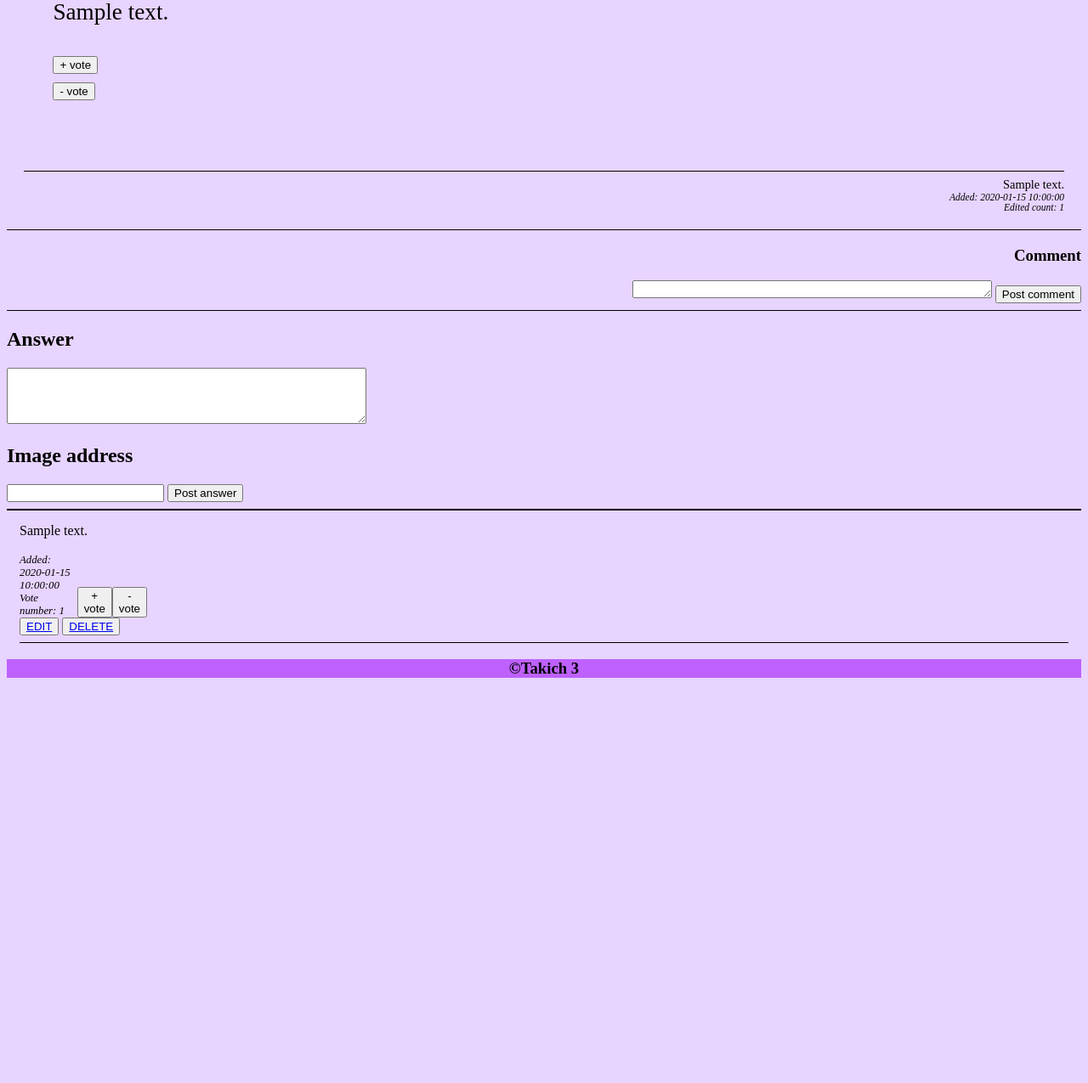
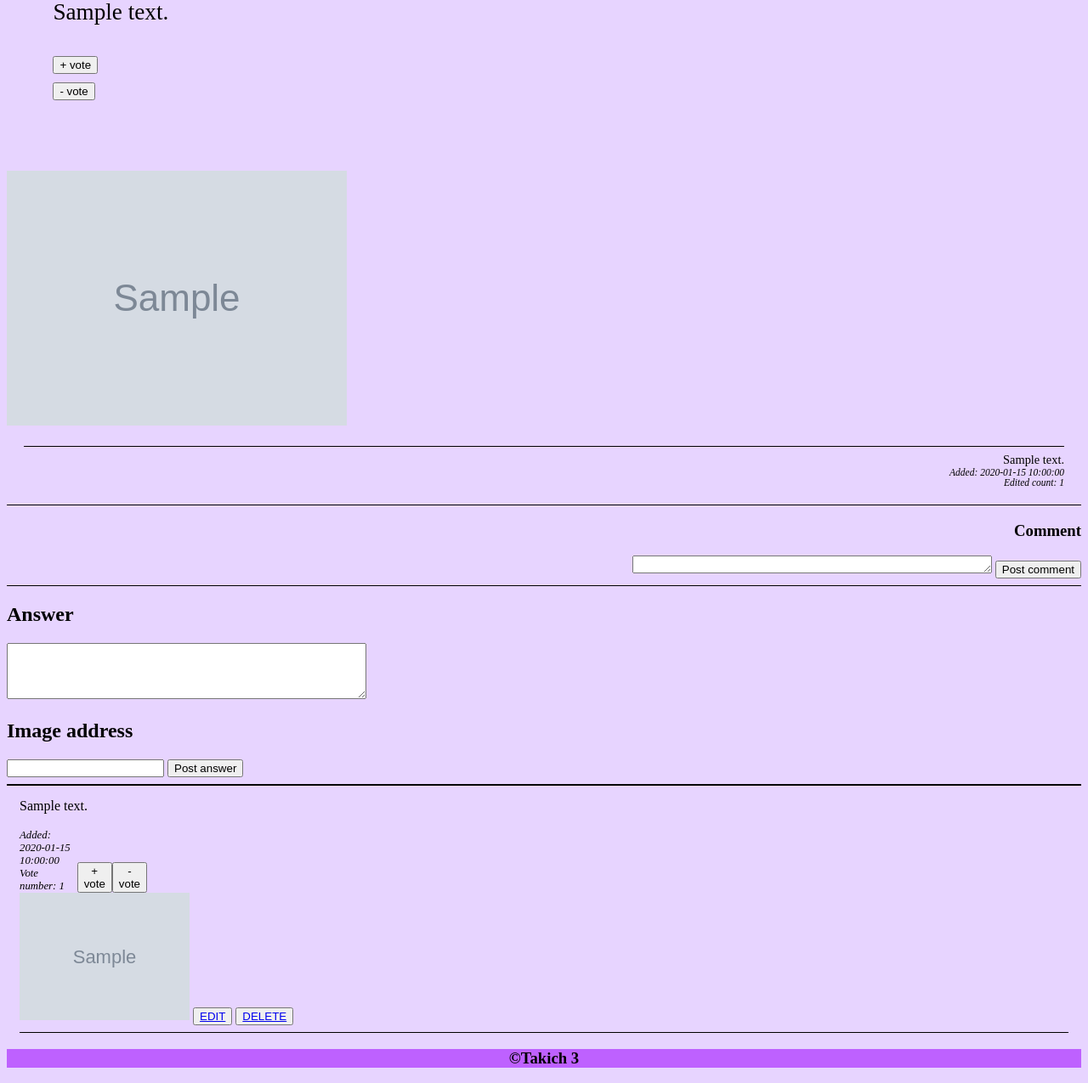
Before and after one commit to grzban/AskMate3, a Flask app: page /question/1 in a window 1280 px wide. Shown: the part 299-1574 px from the top of the page at 85% size. Before the commit the page ends 1097 px from the top, so only its background shows below. Run offline with Flask 2, Linux system fonts and the light colour scheme; grey boxes marked "Sample" are stand-in pictures; a database or web service that is not in the repository returns one stand-in record (values such as "Sample title"); some libraries are stand-ins or nearby versions.

Commit message:
Image display hotfix

```diff
--- a/persistence.py
+++ b/persistence.py
@@ -110,6 +110,7 @@ def add_new_answer(cursor, new_answer):
                     VALUES {value};
                    """.format(value=value))
 
+
 @database_common.connection_handler
 def add_new_comment(cursor, new_comment):
     value = (new_comment['id'],
@@ -142,6 +143,7 @@ def edit_answer(cursor, dictionary):
                               id=dictionary['id']
                               ))
 
+
 @database_common.connection_handler
 def edit_coment(cursor, dictionary):
     cursor.execute("""
--- a/templates/question.html
+++ b/templates/question.html
@@ -26,8 +26,10 @@
                 </form>
             </p>
         </div>
-        {% if question.image is in [''] %}
-            <img src="{{ question.image }}" class="question_image">
+        {% if question.image is not in [''] %}
+            {% if question.image %}
+                <img src="{{ question.image }}" class="question_image" alt="">
+            {% endif %}
         {% endif %}
 
     </div>
@@ -121,8 +123,8 @@
 
             </nav>
 
-            {% if answer.image is in [''] %}
-                <img src="{{ answer.image }}" class="answer_image">
+            {% if answer.image is not in [''] %}
+                <img src="{{ answer.image }}" class="answer_image" alt="">
             {% endif %}
 
             <button><a href="{{ url_for('show_question', question_id=question_id, answer_id=answer_id) }}" >EDIT</a></button>
```
